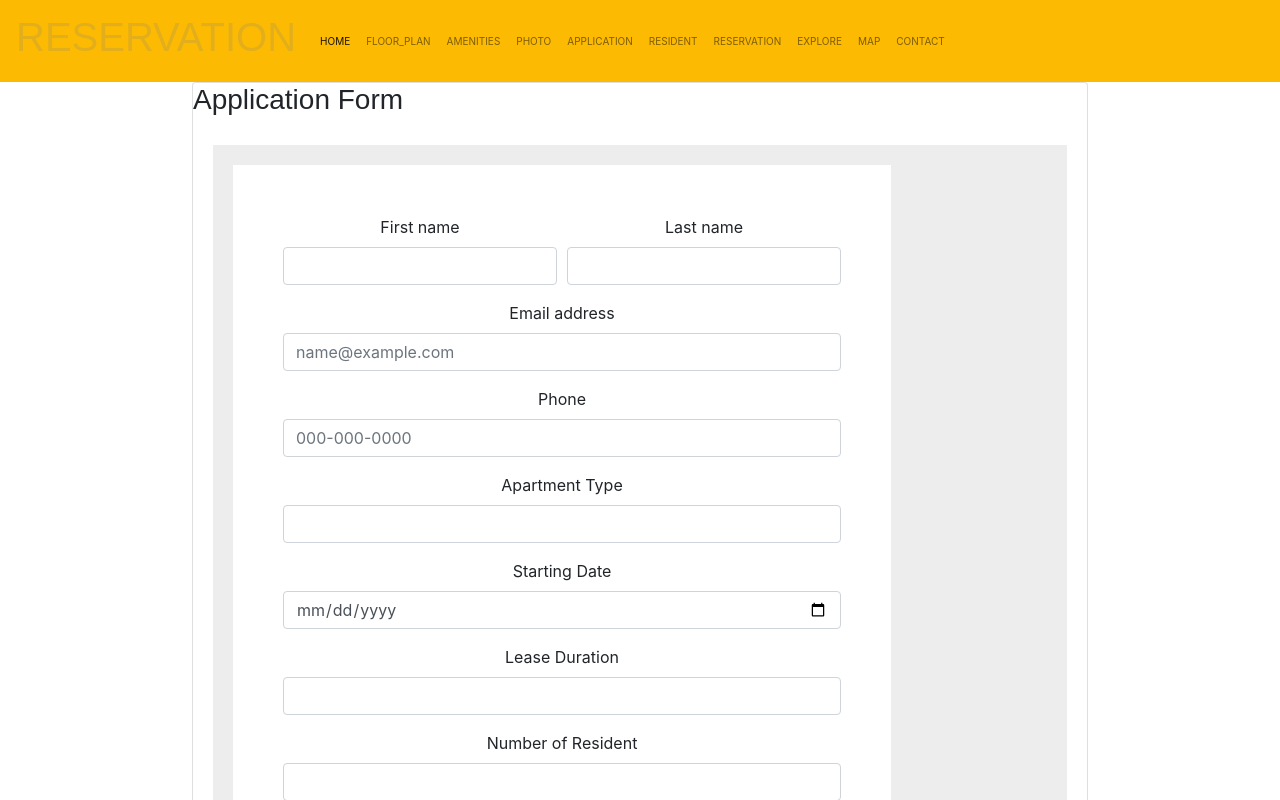
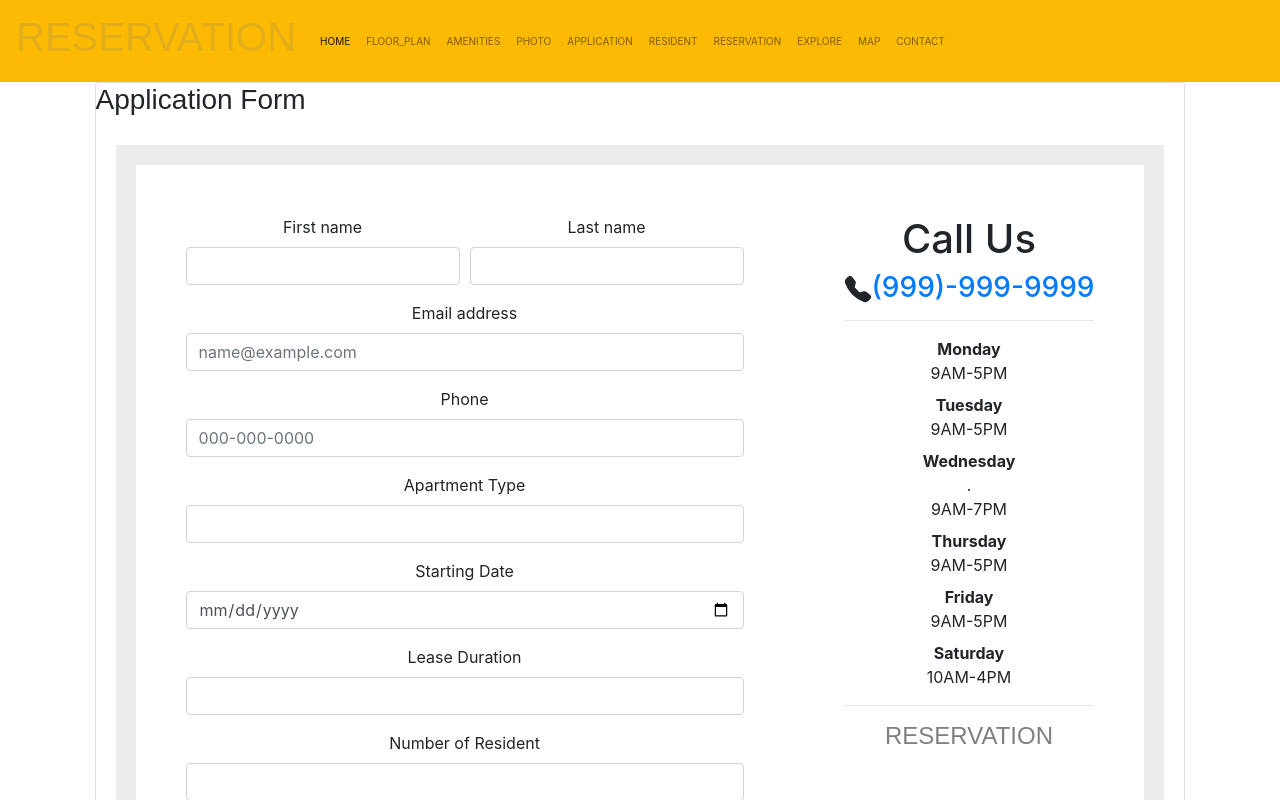
Before and after one commit to Hardikgithub2020/Hardik.github.io, a React (Create React App) app: page /ApplicationForm in a window 1280 px wide. Shown: the top 800 px of the page. Built offline with nearby package versions, Linux system fonts and the light colour scheme; what google-maps-react would draw is missing.

Commit message:
css update

```diff
--- /dev/null
+++ b/src/CSS/ApplicationForm.css
@@ -0,0 +1,4 @@
+.ApplicationForm{
+    display: flex;
+    justify-content: center;
+}
--- a/src/Components/ApplicationForm.js
+++ b/src/Components/ApplicationForm.js
@@ -1,5 +1,6 @@
 
 import React, { Component } from "react";
+import '../CSS/ApplicationForm.css'
 
 import axios from 'axios';
 import ContactInformation from "./ContactInformation";
@@ -67,7 +68,7 @@ class ApplicationForm extends Component {
     render(){
         return (
             <div className="ApplicationForm">
-               <div className="card" style={{marginLeft:"15%", marginRight:"15%"}}>
+               <div className="card" >
                     <div className="card-group" >
                         <h3 style={{fontFamily:"fantasy"}}>Application Form</h3>
                     </div>
--- a/src/Components/ContactInformation.js
+++ b/src/Components/ContactInformation.js
@@ -7,19 +7,20 @@ function ContactInformation(props) {
 
                 <div id="office-phone">
                     <h1>Call Us</h1>
-                    <h2 className="normal" id="phone-number">
+                    <h3 className="normal" id="phone-number">
                         <svg width="1em" height="1em" viewBox="0 0 16 16" className="bi bi-telephone-fill" fill="currentColor" xmlns="http://www.w3.org/2000/svg">
                             <path fillRule="evenodd" d="M2.267.98a1.636 1.636 0 0 1 2.448.152l1.681 2.162c.309.396.418.913.296 1.4l-.513 2.053a.636.636 0 0 0 .167.604L8.65 9.654a.636.636 0 0 0 .604.167l2.052-.513a1.636 1.636 0 0 1 1.401.296l2.162 1.681c.777.604.849 1.753.153 2.448l-.97.97c-.693.693-1.73.998-2.697.658a17.47 17.47 0 0 1-6.571-4.144A17.47 17.47 0 0 1 .639 4.646c-.34-.967-.035-2.004.658-2.698l.97-.969z"/>
                         </svg>
-                         <a href="tel: (000)-000-0000" className="click_to_call_href sclick_to_call_href_contactus"><span className="click_to_call">(000)-000-0000</span></a>
-                    </h2>
+                         <a href="tel: (000)-000-0000" className="click_to_call_href sclick_to_call_href_contactus"><span className="click_to_call">(999)-999-9999</span></a>
+                    </h3>
                 </div>
+                <hr/>
                 <dl className="dl-horizontal" id="office_hours">
                     <dt className="office_hours_today">Monday</dt>
                     <dd className="ole_hours_today">9AM-5PM</dd>
                     <dt>Tuesday</dt>
                     <dd>9AM-5PM</dd>
-                    <dt>Wednesday</dt>
+                    <dt>Wednesday</dt> .
                     <dd>9AM-7PM</dd>
                     <dt>Thursday</dt>
                     <dd>9AM-5PM</dd>
@@ -29,7 +30,7 @@ function ContactInformation(props) {
                     <dd>10AM-4PM</dd>
                 </dl>
                 <hr/>
-                <h1 style={{fontFamily:'fantasy', color:"grey"}}>RESERVATION</h1>
+                <h1 style={{fontFamily:'fantasy', color:"grey",fontSize:"1.5rem"}}>RESERVATION</h1>
             </section>
 
     );
```
